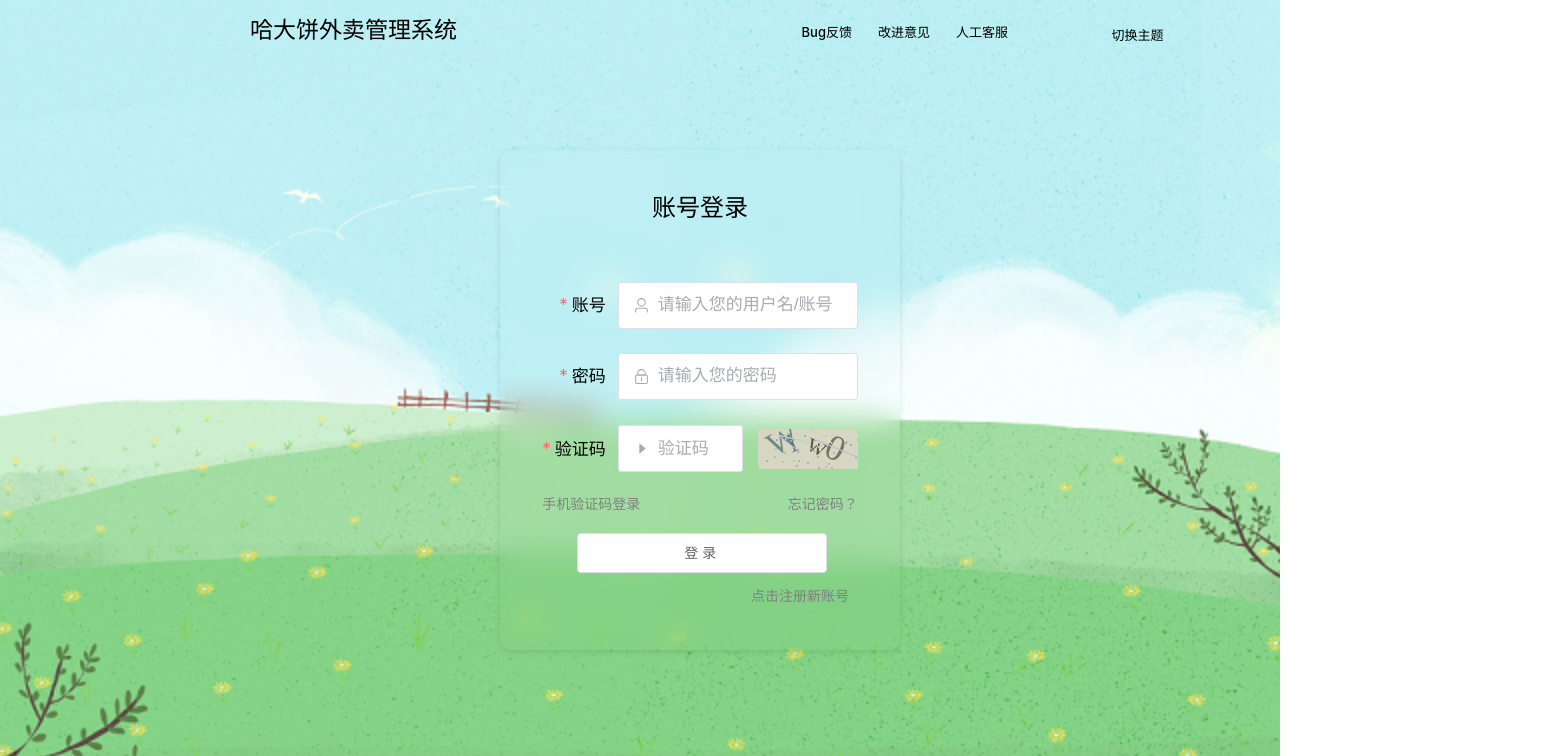
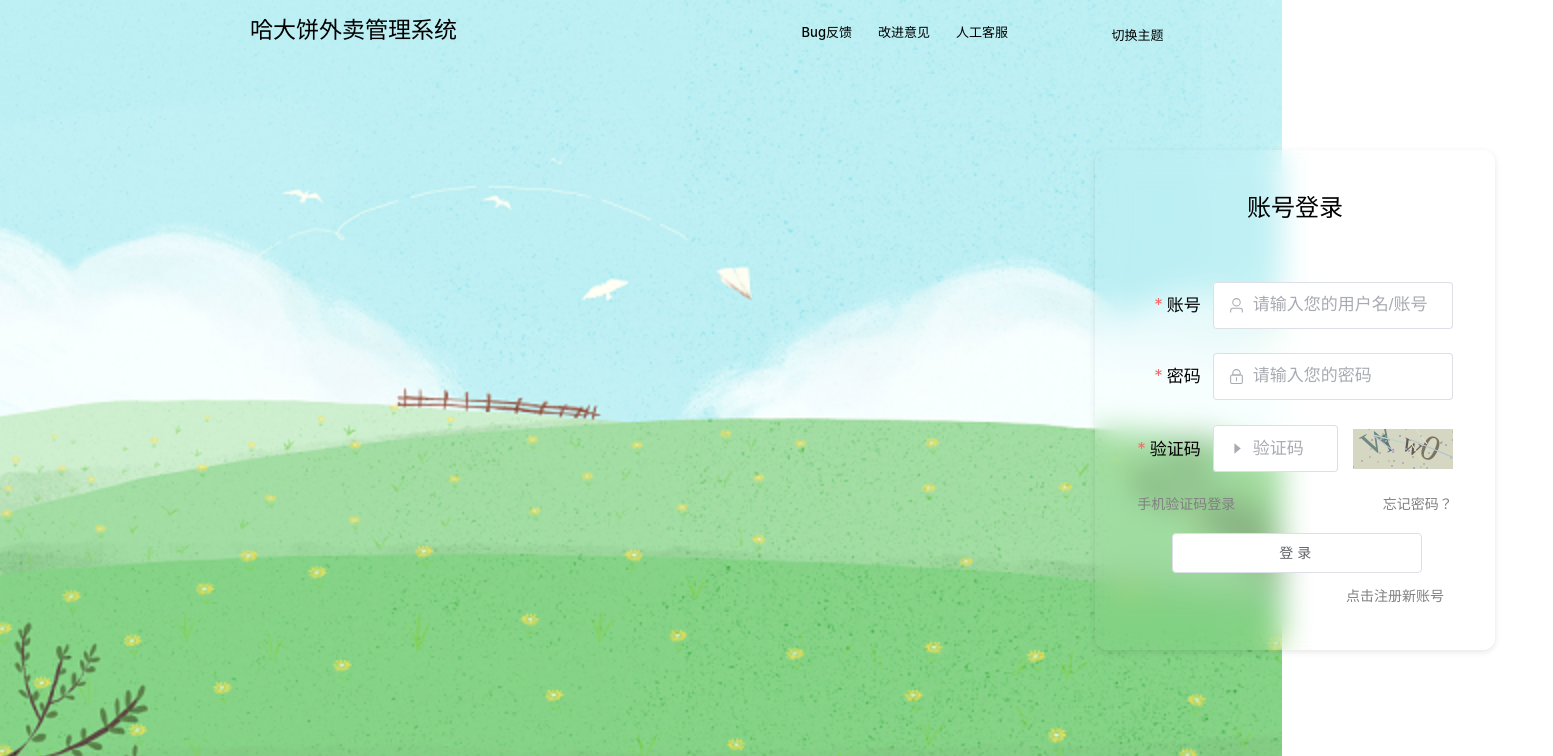
Before and after one commit to StarViewe/HaHaCake, a Vue app: page /#/login/log in a window 1280 px wide. Shown: the top 756 px of the page, 1553 px wide, since content can reach past the window. Built offline with nearby package versions, Linux system fonts and the light colour scheme.

Commit message:
Update login.vue

```diff
--- a/src/views/first/login.vue
+++ b/src/views/first/login.vue
@@ -71,7 +71,7 @@ function applyLoginColor() {
    justify-content: center;
    align-items: center;
    position: relative;
-   left: 500px;
+   left: 1095px;
    /* border: 1px solid; */
    border-radius: 12px;
    box-shadow: 0 2px 6px 0 rgba(0, 0, 0, 0.1);
```
